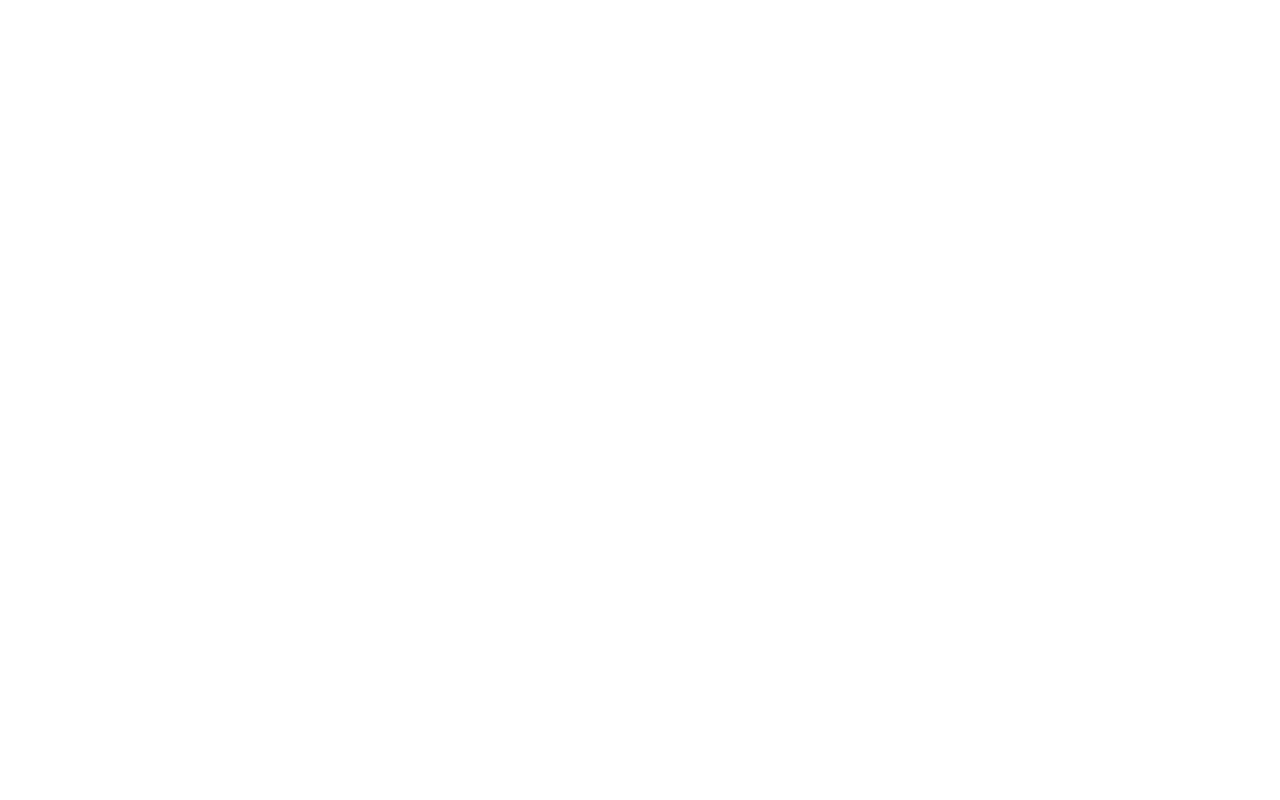
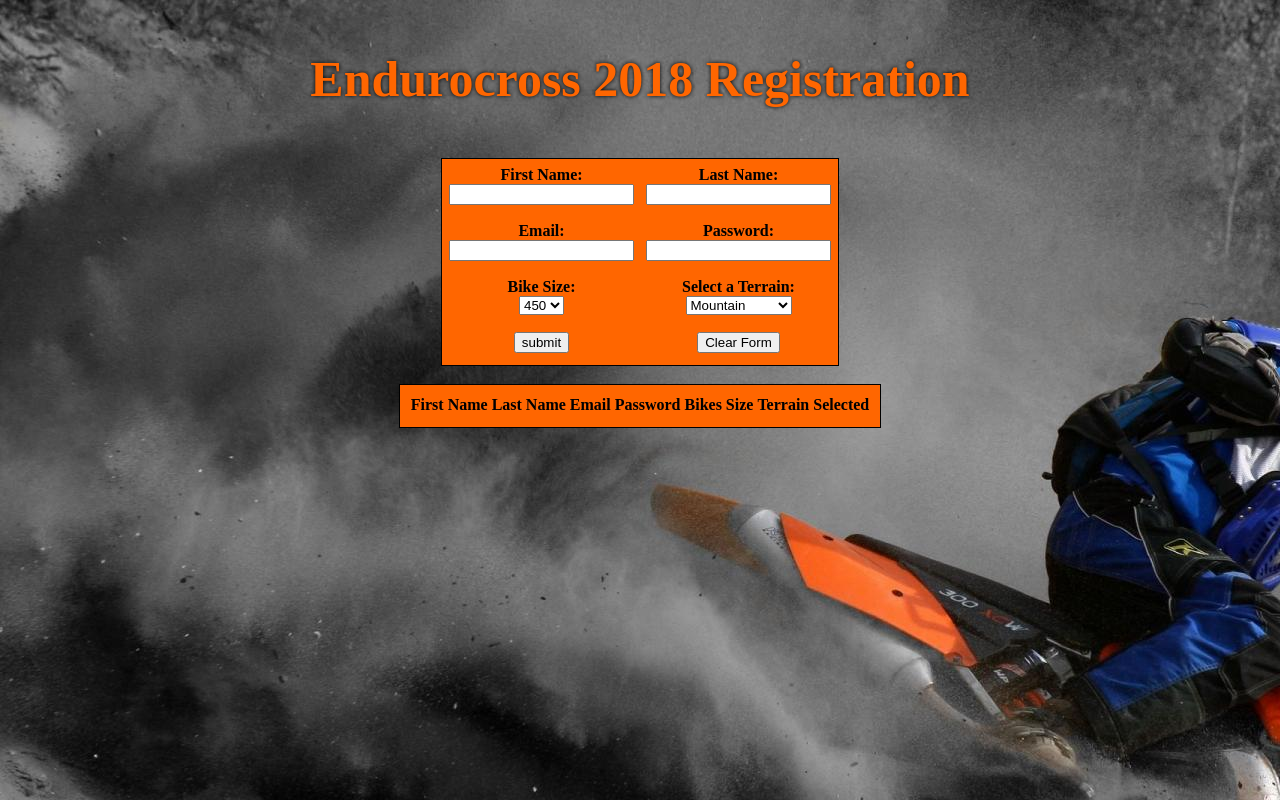
Before and after one commit to GreenJonah/.github.io, a plain HTML site: page localstorage.html in a window 1280 px wide. Drawn offline with Linux system fonts and the light colour scheme.

Commit message:
added code to localstorage.html

```diff
--- a/localstorage.html
+++ b/localstorage.html
@@ -1,5 +1,155 @@
 <!DOCTYPE html>
 <html>
-<body>
+<head>
+  <title>LocalStorage</title>
+<style>
+	body {
+	  text-align: center;
+	  font-family: Charcoal;
+	  font-weight: bold;
+	  color: black;
+	  background: url("background.jpg");
+	}
+
+	td {
+		padding: 5px;
+		padding-bottom: 10px;
+	}
+
+	#title {
+	  font-size: 50px;
+	  color: #ff6600;
+	  text-shadow: 0 0 4px black;
+	}
+
+	.easyRead:nth-child(even) {
+	  background-color: #dddddd;
+	}
+
+	#display {
+	  border: 1px solid black;
+	  text-align: center;
+	  padding: 8px;
+	  margin-left: auto;
+	  margin-right:auto;
+	  background: #ff6600;
+	}
+
+	.enter {
+	  margin-left: auto;
+	  margin-right: auto;
+	  text-align: center;
+	  border: 1px solid black;
+	  background: #ff6600;
+	}
+
+	.input:focus {
+	  box-shadow: 0px 0px 32px black;
+	}
+</style>
+
+<script>
+	function rider() {
+	  this.firstName;
+	  this.lastName;
+	  this.email;
+	  this.password;
+	  this.bikeSize;
+	  this.terrain;
+	}
+
+	function new_rider(){
+	  var new_rider = new rider();
+	  new_rider.firstName = document.getElementById('firstName').value;
+	  new_rider.lastName = document.getElementById('lastName').value;
+	  new_rider.email = document.getElementById('email').value;
+	  new_rider.password = document.getElementById('password').value;
+	  new_rider.bikeSize = document.getElementById('bike').value;
+	  new_rider.terrain = document.getElementById('terrain').value;
+
+	  var rider_json = JSON.stringify(new_rider);
+	  localStorage.setItem("rider", rider_json);
+	  get_rider();
+	}
+
+	function clearlocal() {
+		localStorage.clear();
+		window.location.reload();
+	}
+
+	function get_rider() {
+	  rider_json = localStorage.getItem("rider");
+	  var rider  = JSON.parse(rider_json);
+	  var table = "<td>"+rider.firstName+"</td><td>"+rider.lastName+"</td><td>"+rider.email+"</td><td>"+rider.password+"</td><td>"+rider.bikeSize+"</td><td>"+rider.terrain+"</td><td><input type=\"button\" onclick=\"clearlocal()\" value=\"clear info\"</td>";
+	  document.getElementById('1').innerHTML = table;
+	}
+</script>
+</head>
+<body onload="get_rider()">
+
+<p id="title">Endurocross 2018 Registration</p>
+  <form action="">
+  <table class="enter">
+  <tr>
+    <td>
+      <label for="firstName">First Name:</label></br>
+      <input class="input" type="text" id="firstName">
+    </td>
+    <td>
+      <label for="lastName">Last Name:</label></br>
+      <input class="input" type="text" id="lastName">
+    </td>
+  </tr>
+  <tr>
+    <td>
+      <label for="Email">Email:</label></br>
+      <input class="input" type="text" id="email">
+    </td>
+    <td>
+      <label for="password">Password:</label></br>
+      <input class="input" type="text" id="password">
+    </td>
+  </tr>
+  <tr>
+    <td>
+      <label for="bikeSize">Bike Size:</label></br>
+      <select class="input" id="bike">
+      <option value="450">450</option>
+      <option value="350">350</option>
+      <option value="300">300</option>
+      <option value="250">250</option>
+      <option value="125">125</option>
+      </select>
+    </td>
+    <td>
+      <label for="terrainType">Select a Terrain:</label></br>
+      <select class="input" id = "terrain">
+      <option value="Mountain">Mountain</option>
+      <option value="Desert">Desert</option>
+      <option value="Rocks n' logs">Rocks n' Logs</option>
+      </select>
+    </td>
+  </tr>
+  <tr>
+    <td>
+      <input type="button" onclick="new_rider()" value="submit"></button>
+    </td>
+    <td>
+      <button type="reset" id="clear">Clear Form</button>
+    </td>
+  </tr>
+  </table></br>
+</form>
+<table id="display">
+  <tr class="easyRead">
+    <th>First Name</th>
+    <th>Last Name</th>
+    <th>Email</th>
+    <th>Password</th>
+    <th>Bikes Size</th>
+    <th>Terrain Selected</th>
+  </tr>
+  <tr id='1' class="easyRead">
+  </tr>
+</table>
 </body>
-</html>
```
Also changed, not shown: background.jpg (added).
